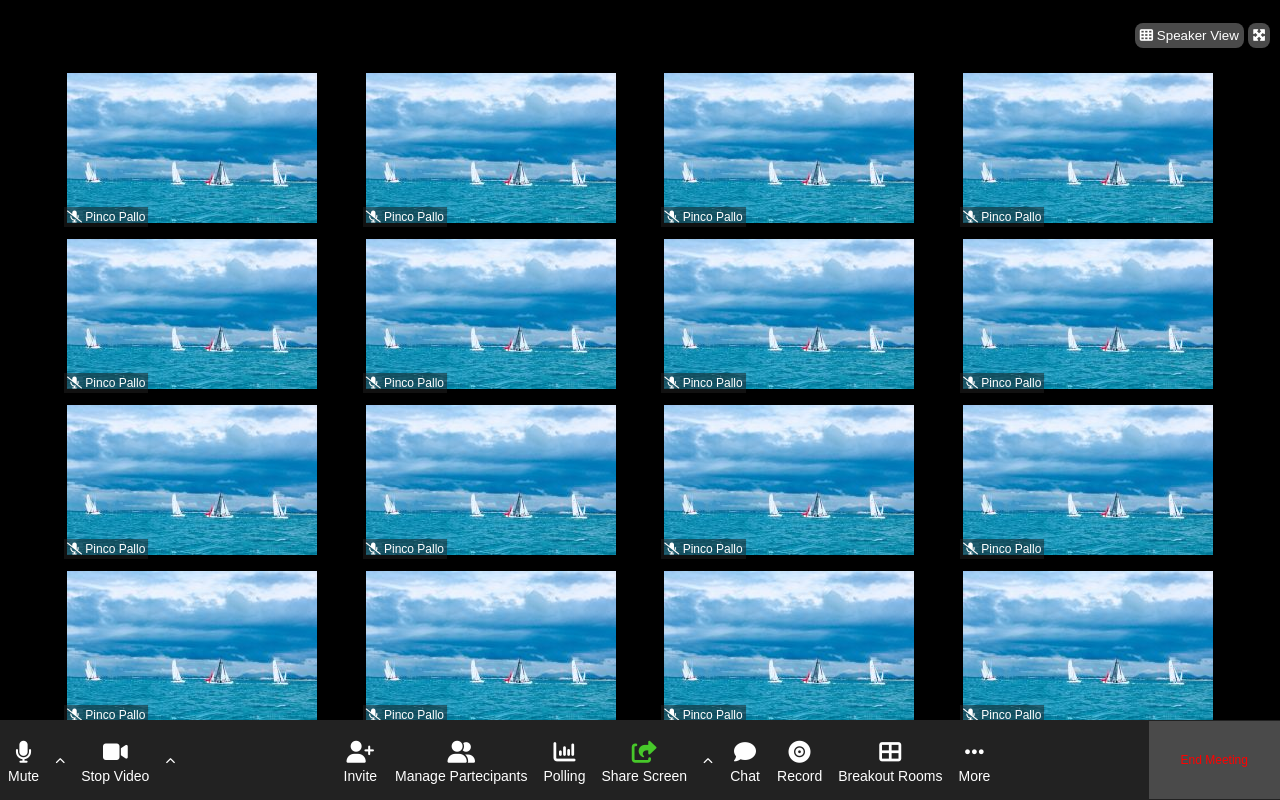
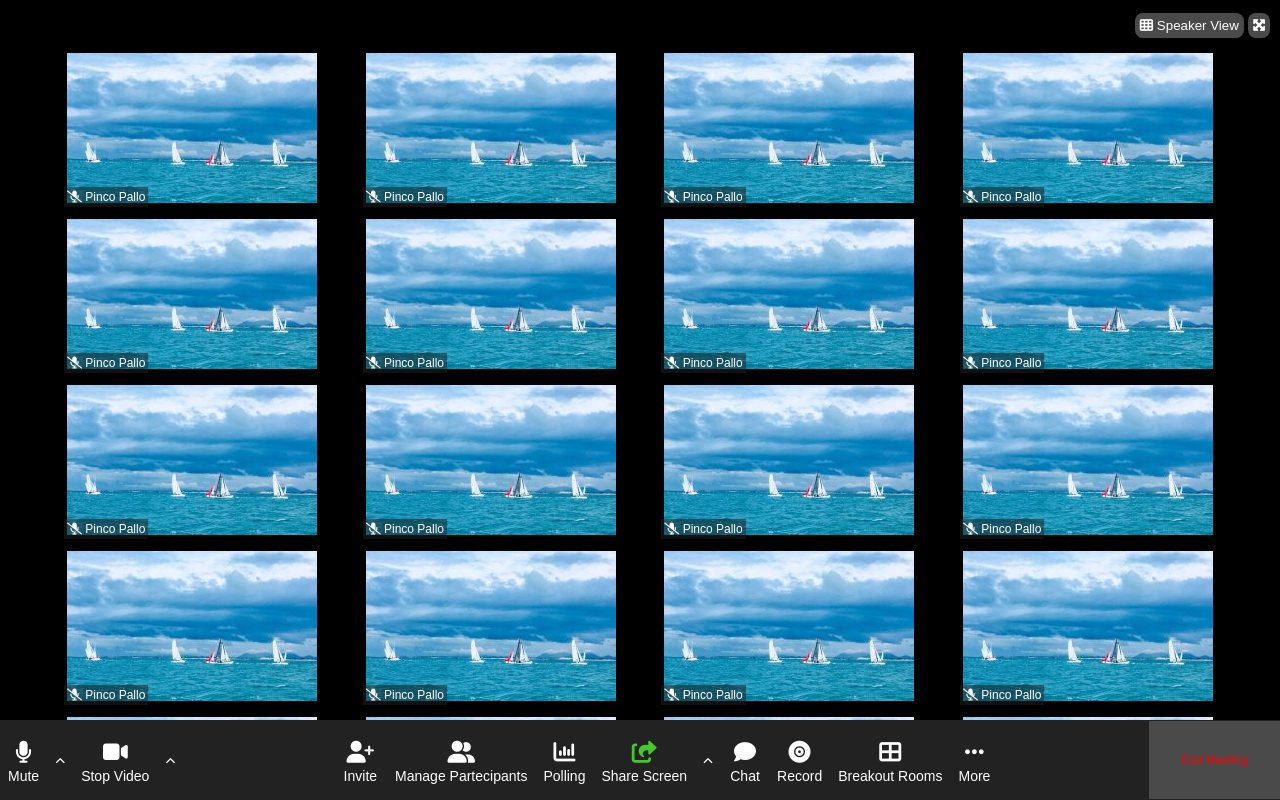
Before and after one commit to Mattia-Giorgetti/html-css-zoom, a plain HTML site: page index.html in a window 1280 px wide. Drawn offline with Linux system fonts and the light colour scheme.

Commit message:
minor fix 2

```diff
--- a/css/style.css
+++ b/css/style.css
@@ -24,7 +24,7 @@ body {
 header {
     width: 100%;
     background-color: black;
-    height: 70px;
+    height: 50px;
 }
 
 .header-nav button {
@@ -38,14 +38,8 @@ header {
 
 .header-nav {
     float: right;
-    line-height: 70px;
+    line-height: 50px;
     padding-right: 10px;
-}
-
-.image-container {
-    position: relative;
-    padding: 3px;
-    margin-bottom: 6px;
 }
 
 
@@ -54,8 +48,13 @@ header {
 main {
     width: 100vw;
     background-color: black;
-    height: calc(100vh - 150px);
-    overflow-y: scroll;
+    height: calc(100vh - 130px);
+    overflow-y: auto;
+}
+.image-container {
+    position: relative;
+    padding: 3px;
+    margin-bottom: 6px;
 }
 
 .wrapper {
--- a/index.html
+++ b/index.html
@@ -28,6 +28,60 @@
 
             <!-- Immagini  -->
 
+            <div class="image-container">
+                <div class="pic-box">
+                    <img src="img/sunset 1.jpeg" alt="pic">
+                </div>
+                <div class="user-icon">
+                    <i class="fa-solid fa-microphone-slash"></i>
+                    <span>Pinco Pallo</span>
+                </div>
+            </div>
+            <div class="image-container">
+                <div class="pic-box">
+                    <img src="img/sunset 1.jpeg" alt="pic">
+                </div>
+                <div class="user-icon">
+                    <i class="fa-solid fa-microphone-slash"></i>
+                    <span>Pinco Pallo</span>
+                </div>
+            </div>
+            <div class="image-container">
+                <div class="pic-box">
+                    <img src="img/sunset 1.jpeg" alt="pic">
+                </div>
+                <div class="user-icon">
+                    <i class="fa-solid fa-microphone-slash"></i>
+                    <span>Pinco Pallo</span>
+                </div>
+            </div>
+            <div class="image-container">
+                <div class="pic-box">
+                    <img src="img/sunset 1.jpeg" alt="pic">
+                </div>
+                <div class="user-icon">
+                    <i class="fa-solid fa-microphone-slash"></i>
+                    <span>Pinco Pallo</span>
+                </div>
+            </div>
+            <div class="image-container">
+                <div class="pic-box">
+                    <img src="img/sunset 1.jpeg" alt="pic">
+                </div>
+                <div class="user-icon">
+                    <i class="fa-solid fa-microphone-slash"></i>
+                    <span>Pinco Pallo</span>
+                </div>
+            </div>
+            <div class="image-container">
+                <div class="pic-box">
+                    <img src="img/sunset 1.jpeg" alt="pic">
+                </div>
+                <div class="user-icon">
+                    <i class="fa-solid fa-microphone-slash"></i>
+                    <span>Pinco Pallo</span>
+                </div>
+            </div>
             <div class="image-container">
                 <div class="pic-box">
                     <img src="img/sunset 1.jpeg" alt="pic">
```
